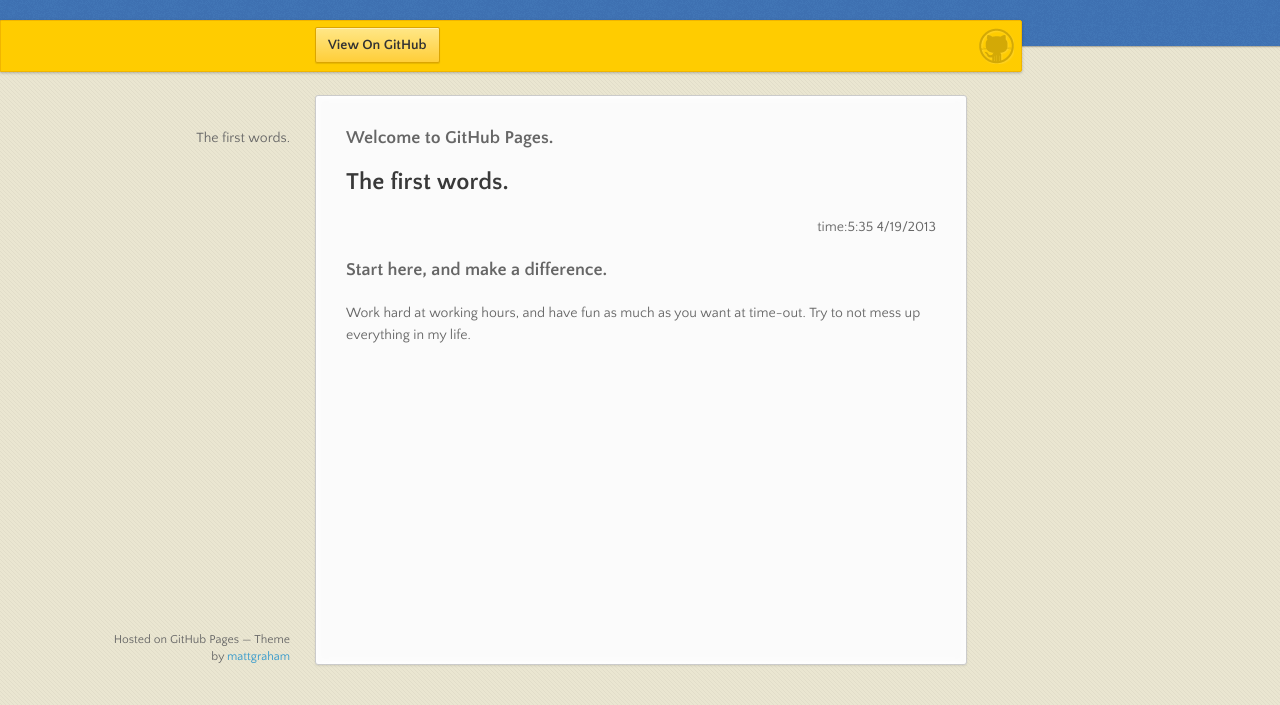
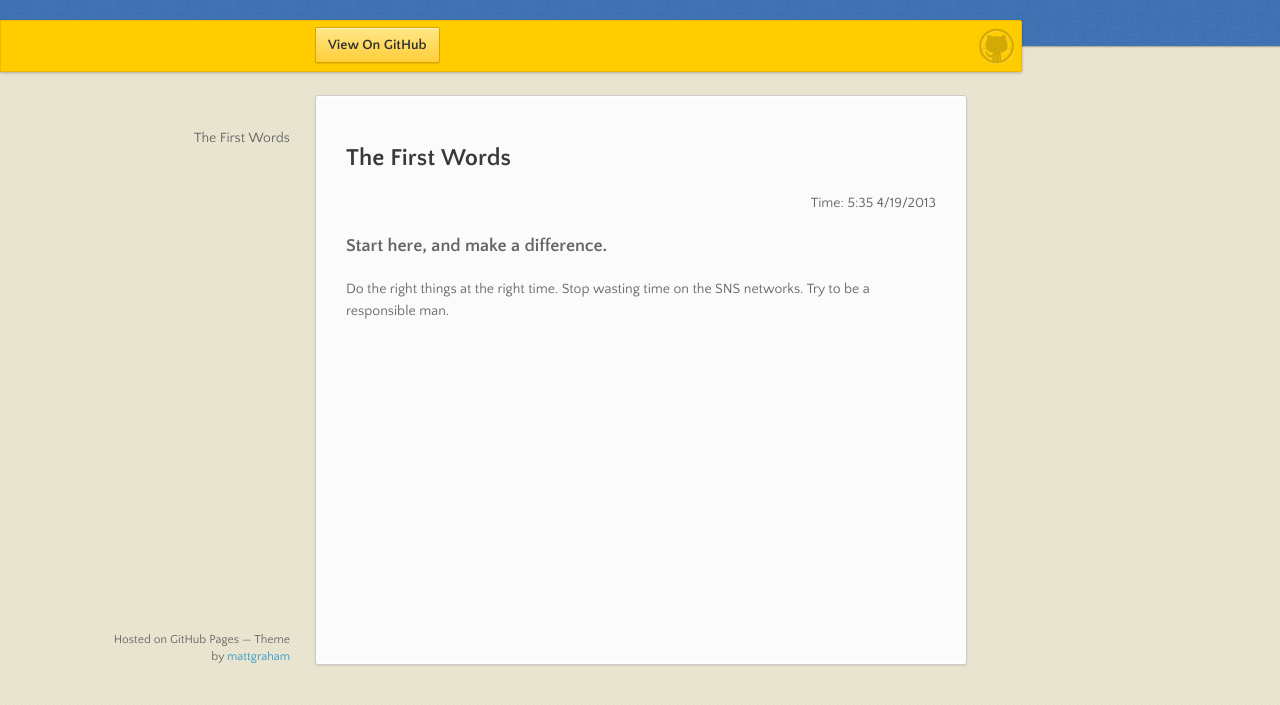
Before and after one commit to tuifeide/tuifeide.github.io, a plain HTML site: page index.html in a window 1280 px wide. Shown: the part 95-800 px from the top of the page. Drawn offline with nearby package versions, Linux system fonts and the light colour scheme.

Commit message:
Update index.html

```diff
--- a/index.html
+++ b/index.html
@@ -32,12 +32,10 @@
         <ul></ul>
       </nav>
       <section>
-        <h3>Welcome to GitHub Pages.</h3>
-
-<p><h2>The first words.</h2></p>
-<p align=right>time:5:35 4/19/2013</p>
-<p><h3>Start here, and make a difference.</h3></p>
-<p>Work hard at working hours, and have fun as much as you want at time-out. Try to not mess up everything in my life.</p>
+        <p><h2>The First Words</h2></p>
+        <p align=right>Time: 5:35 4/19/2013</p>
+        <p><h3>Start here, and make a difference.</h3></p>
+        <p>Do the right things at the right time. Stop wasting time on the SNS networks. Try to be a responsible man.</p>
       </section>
       <footer>
         <p><small>Hosted on GitHub Pages &mdash; Theme by <a href="http://twitter.com/#!/michigangraham">mattgraham</a></small></p>
```
